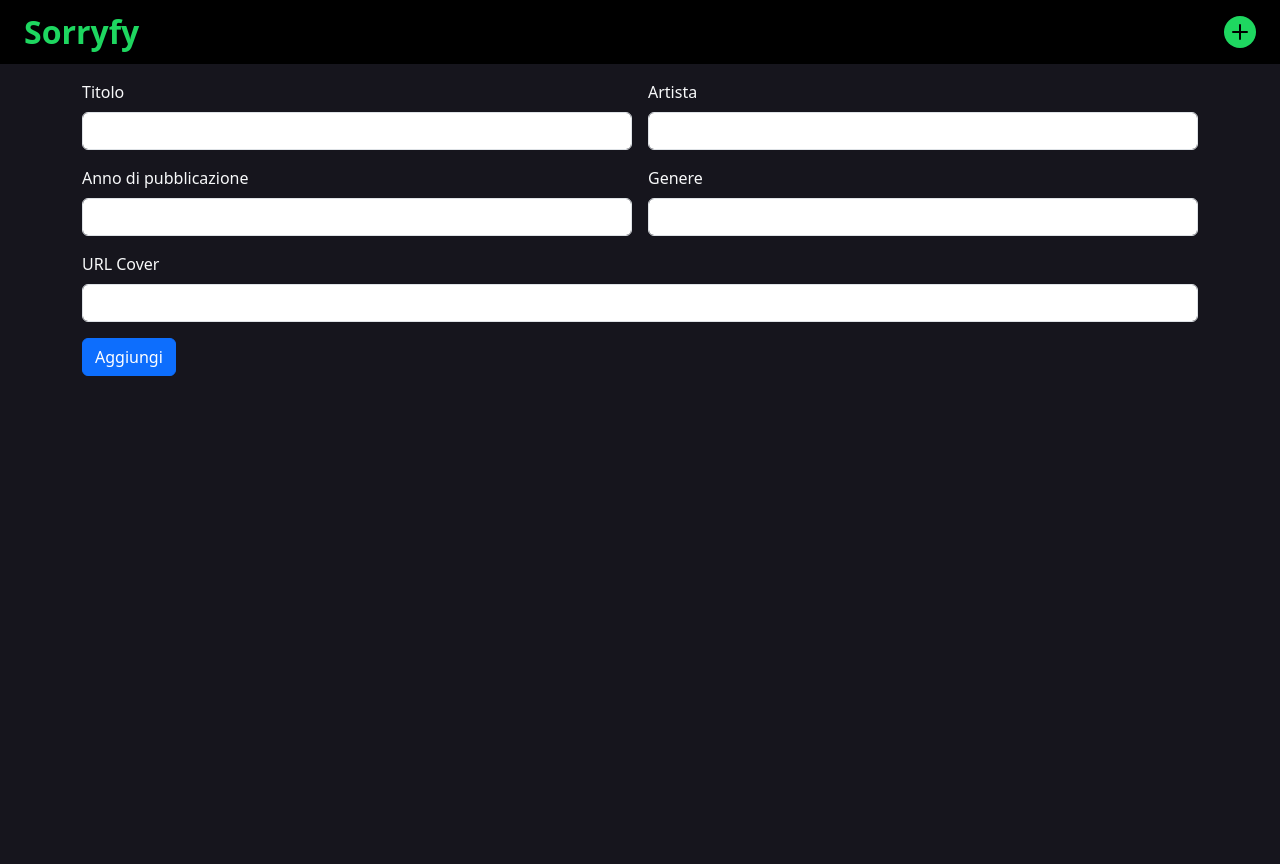
After one commit to feffe17/php-dischi-json, a PHP site: page /addasong.php in a window 1280 px wide. The commit adds this page. Run offline with PHP 8.4, Linux system fonts and the light colour scheme.

Commit message:
Add song submission page and update navigation

```diff
--- /dev/null
+++ b/addasong.php
@@ -0,0 +1,74 @@
+<!doctype html>
+<html lang="en">
+
+<head>
+    <title>Title</title>
+    <!-- Required meta tags -->
+    <meta charset="utf-8" />
+    <meta
+        name="viewport"
+        content="width=device-width, initial-scale=1, shrink-to-fit=no" />
+
+    <!-- Bootstrap CSS v5.2.1 -->
+    <link
+        href="https://cdn.jsdelivr.net/npm/bootstrap@5.3.2/dist/css/bootstrap.min.css"
+        rel="stylesheet"
+        integrity="sha384-T3c6CoIi6uLrA9TneNEoa7RxnatzjcDSCmG1MXxSR1GAsXEV/Dwwykc2MPK8M2HN"
+        crossorigin="anonymous" />
+    <link rel="stylesheet" href="./index.css" />
+</head>
+
+<body>
+    <header class="py-2 px-4 d-flex justify-content-between align-items-center">
+        <a href="./index.php" class="title">Sorryfy</a>
+        <a href="" class="add-btn">
+            <svg xmlns="http://www.w3.org/2000/svg" width="100%" height="100%" fill="currentColor" class="bi bi-plus" viewBox="0 0 16 16">
+                <path d="M8 4a.5.5 0 0 1 .5.5v3h3a.5.5 0 0 1 0 1h-3v3a.5.5 0 0 1-1 0v-3h-3a.5.5 0 0 1 0-1h3v-3A.5.5 0 0 1 8 4" />
+            </svg>
+        </a>
+    </header>
+
+    <main class="mt-3 vh-100">
+        <div class="container">
+            <form action="./index.php" method="post" class="row g-3 text-light">
+                <div class="col-md-6">
+                    <label for="titolo" class="form-label ">Titolo</label>
+                    <input type="text" class="form-control" id="titolo" name="titolo" required>
+                </div>
+                <div class="col-md-6">
+                    <label for="artista" class="form-label">Artista</label>
+                    <input type="text" class="form-control" id="artista" name="artista" required>
+                </div>
+                <div class="col-md-6">
+                    <label for="anno_pubblicazione" class="form-label">Anno di pubblicazione</label>
+                    <input type="number" class="form-control" id="anno_pubblicazione" name="anno_pubblicazione" required>
+                </div>
+                <div class="col-md-6">
+                    <label for="genere" class="form-label">Genere</label>
+                    <input type="text" class="form-control" id="genere" name="genere" required>
+                </div>
+                <div class="col-12">
+                    <label for="url_cover" class="form-label">URL Cover</label>
+                    <input type="url" class="form-control" id="url_cover" name="url_cover">
+                </div>
+                <div class="col-12">
+                    <button type="submit" class="btn btn-primary">Aggiungi</button>
+                </div>
+
+            </form>
+        </div>
+    </main>
+
+    <!-- Bootstrap JavaScript Libraries -->
+    <script
+        src="https://cdn.jsdelivr.net/npm/@popperjs/core@2.11.8/dist/umd/popper.min.js"
+        integrity="sha384-I7E8VVD/ismYTF4hNIPjVp/Zjvgyol6VFvRkX/vR+Vc4jQkC+hVqc2pM8ODewa9r"
+        crossorigin="anonymous"></script>
+
+    <script
+        src="https://cdn.jsdelivr.net/npm/bootstrap@5.3.2/dist/js/bootstrap.min.js"
+        integrity="sha384-BBtl+eGJRgqQAUMxJ7pMwbEyER4l1g+O15P+16Ep7Q9Q+zqX6gSbd85u4mG4QzX+"
+        crossorigin="anonymous"></script>
+</body>
+
+</html>
--- a/index.css
+++ b/index.css
@@ -16,8 +16,28 @@
 header {
     background-color: black;
 
-    h1 {
-        color: white;
+    .title {
+        color: var(--bg-spotify);
+        text-decoration: none;
+        font-size: 2rem;
+        font-weight: 700;
+    }
+
+    .add-btn {
+        background-color: var(--bg-spotify);
+        height: 2rem;
+        aspect-ratio: 1 / 1;
+        border-radius: 50%;
+        display: flex;
+        justify-content: center;
+        align-items: center;
+        text-decoration: none;
+        color: #000;
+    }
+
+    .add-btn:hover {
+        background-color: var(--bg-spotify-hover);
+        transform: scale(1);
     }
 }
 
--- a/script.php
+++ b/script.php
@@ -0,0 +1,3 @@
+<?php
+$cds_list = file_get_contents("./cds.json");
+$cds_list = json_decode($cds_list, true);
```
Also changed, not shown: index.php (+8 -4 lines).
